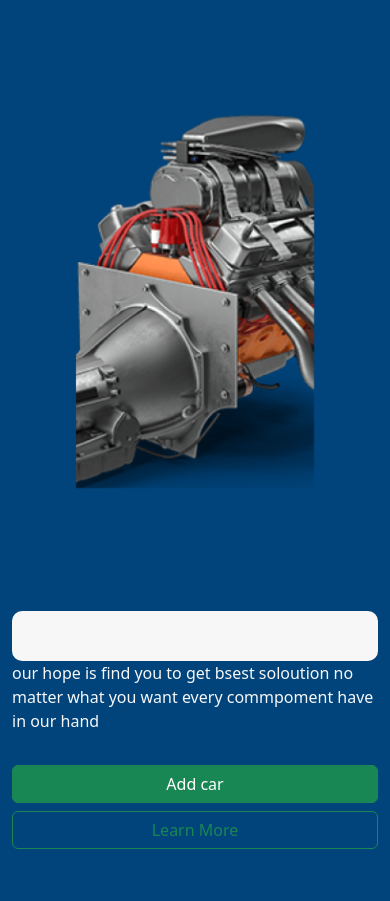
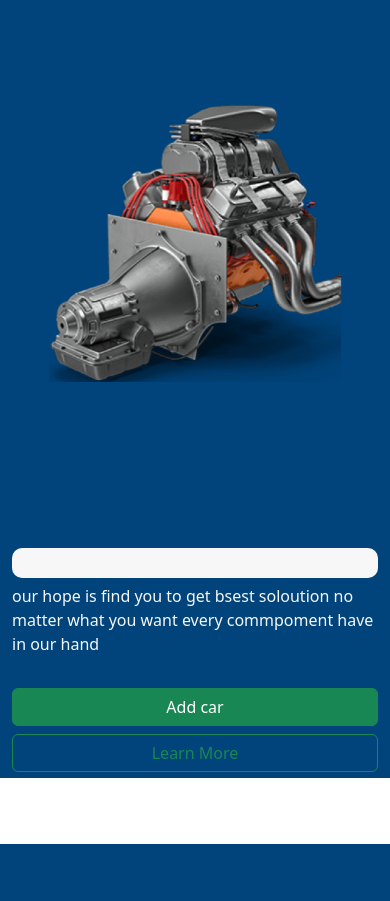
Before and after one commit to WebMalidu/spare_part_new_website, a PHP site: page /heroSection.php in a window 390 px wide. After the commit the page ends 844 px from the top, so only its background shows below. Run offline with PHP 8.4, Linux system fonts and the light colour scheme.

Commit message:
final product customize

```diff
--- a/frontend/css/style.css
+++ b/frontend/css/style.css
@@ -4,7 +4,7 @@
   justify-content: space-between;
   align-items: center;
   padding: 20px;
-  background-color: #333;
+  background-color: #f0eded;
 }
 
 .nav-toggle {
@@ -40,7 +40,7 @@
 
 .nav-menu li a:hover {
   background-color: #fff;
-  color: #333;
+  color: #e6dcdc;
 }
 
 /* hero slider section style */
@@ -87,6 +87,14 @@
 
 .hr-bd-search {
   height: 50%;
+}
+
+.ld-hero-section1 {
+  height: 500px;
+}
+
+.ld-hero-subcolumn {
+  height: 478px;
 }
 
 
@@ -261,16 +269,21 @@ h5 {
 }
 
 .item1:hover {
-  color: white; /* Text color on hover */
-  border-bottom: 2px solid white; /* White underline on hover */
+  color: white;
+  /* Text color on hover */
+  border-bottom: 2px solid white;
+  /* White underline on hover */
   width: 80px;
 }
-.item1{
+
+.item1 {
   cursor: pointer;
 }
+
 .item1 {
 
-  transition: color 0.3s, border-bottom 0.3s; /* Smooth transition for color and border */
+  transition: color 0.3s, border-bottom 0.3s;
+  /* Smooth transition for color and border */
 }
 
 
@@ -279,37 +292,45 @@ h5 {
     font-size: 11px;
   }
 
- /* landing page */
+  /* landing page */
   /* section 1 */
   .ld-s1-search-input {
-    translate: 0;
-    min-height: 6vh;
+    width: 100%;
+    height: 20%;
 
   }
 
+  .ld-hero-section1 {
+    height: 900px;
+  }
+
+  .ld-hero-subcolumn {
+    height: 378px;
+  }
+
   .hr-bd-search {
-    height: 30%;
+    height: 50%;
     padding-bottom: 50px;
     padding-top: 0px;
   }
 
   .hr-bd-parahmain {
-    height: 20%;
+    height: 200px;
   }
 
   .ld-s1-main2 {
     height: 50%;
   }
 
-  .swiper-slide img {
+  .ld-hero.swiper-slide img {
     display: block;
-    width: 80%;
-    height: 80%;
+    width: 60%;
+    height: 70%;
     object-fit: cover;
   }
 
-  .swiper {
-    height: 70vh;
+  .ld-hero.swiper {
+    height: 100vh;
   }
 
 
@@ -340,7 +361,7 @@ h5 {
     top: 100%;
     left: 0;
     width: 100%;
-    background-color: #333;
+    background-color: #a8a2a2;
     padding: 10px 20px;
     text-align: center;
   }
@@ -379,6 +400,14 @@ h5 {
     width: 300px;
   }
 
+  .ld-hero-section1 {
+    height: 778px;
+  }
+
+  .ld-hero-subcolumn {
+    height: 290px;
+  }
+
   .hr-bd-search {
     height: 20%;
     padding-bottom: 50px;
@@ -386,39 +415,35 @@ h5 {
   }
 
   .hr-bd-parahmain {
-    height: 30%;
-  }
-
-  .hr-bd-search {
-    height: 20%;
-    padding-top: 20px;
+    height: 40%;
   }
 
   .ld-s1-search-input {
     width: 100%;
-    translate: 0;
-    height: 50%;
+    height: 20%;
   }
 
   .ld-s1-main2 {
     height: 50%;
   }
 
-  .swiper-slide img {
+  .ld-hero.swiper-slide img {
     display: block;
-    width: 100%;
-    height: 100%;
+    width: 80%;
+    height: 60%;
     object-fit: cover;
   }
 
-  .swiper {
-    height: 50vh;
+  .ld-hero.swiper {
+    height: 60vh;
   }
+
   /* footer */
-  .footer-mainBox{
+  .footer-mainBox {
     text-align: center;
   }
-  .footer-logo{
+
+  .footer-logo {
     width: 180px;
     height: 25px;
   }
--- a/frontend/heroSection.php
+++ b/frontend/heroSection.php
@@ -25,16 +25,15 @@
 
 <body>
      <!-- content -->
-     <section class="batta-bg-primery" sty>
+     <section class="batta-bg-primery ld-hero-section1">
           <div class="container">
-               <div class="col-12 m-0">
-                    <div class="row p-0">
-                         <div class="col-12 col-lg-6 order-2 order-lg-0 batta-font-lite">
+               <div class="row">
+                    <div class="col-12 col-lg-6 m-0  pt-0 pt-lg-4 order-2 order-lg-0 ld-hero-subcolumn">
                          <div class="col-12  hr-bd-search  ">
                               <input type="text" class="ld-s1-search-input  batta-bg-lite" />
                          </div>
-                              <div class="col-12 hr-bd-parahmain " style="color:#F7F7F7;">
-                                   <div class="col-12">
+                         <div class="col-12 hr-bd-parahmain  " style="color:#F7F7F7;">
+                              <div class="col-12  pt-5 pt-lg-0">
                                    <p>our hope is find you to get bsest soloution no matter what you want every commpoment have in our hand</p>
                               </div>
                               <!-- btn section -->
@@ -50,22 +49,19 @@
                               </div>
                          </div>
                     </div>
-
-                         <div class="col-12 col-lg-6   ld-s1-main2  order-1  order-lg-0 ">
+                    <div class="col-12 col-lg-6  order-1  order-lg-0 ">
                          <!-- slider -->
-                              <div class="swiper ld-hero mySwiperld">
+                         <div class="swiper ld-hero mySwiperld" style="height: 478px; width: 100%;">
                               <div class="swiper-wrapper">
                                    <div class="swiper-slide ld-hero">
                                         <img src="./resources/image/home/engineImage.png" />
                                    </div>
                                    <div class="swiper-slide ld-hero">Slide 2</div>
                               </div>
-                                   <!-- <div class="swiper-pagination"></div> -->
+                         </div>
+
                     </div>
                </div>
-                    </div>
-               </div>
-
           </div>
 
      </section>
```
Also changed, not shown: frontend/header.php (indentation only). Lines whose indentation alone changed are shown as unchanged.
